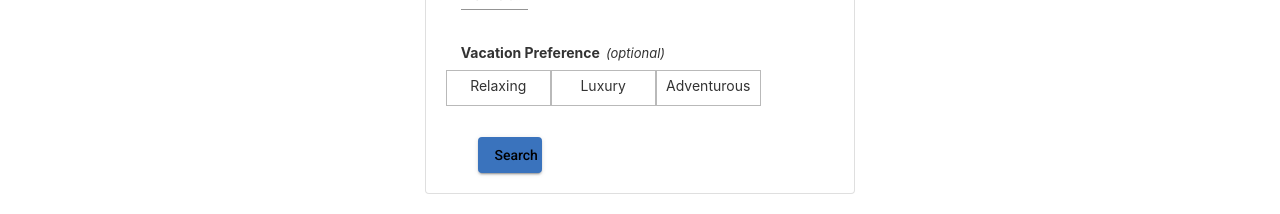
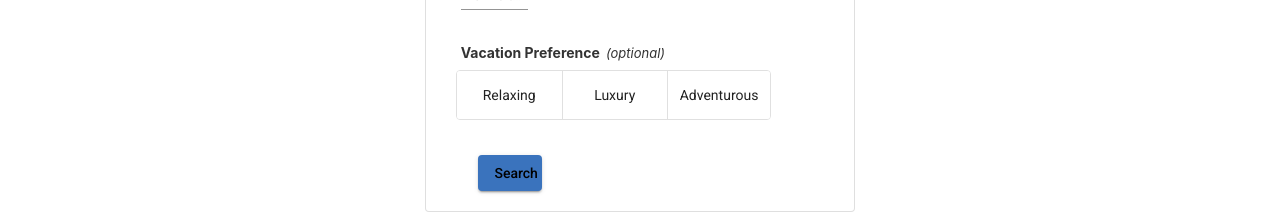
Before and after one commit to gaurankit/Xploresy, an Angular app in the folder Portal/: page /search in a window 1280 px wide. Shown: the part 269-483 px from the top of the page. Built offline with nearby package versions, Linux system fonts and the light colour scheme.

Commit message:
deployment cofig change

```diff
--- a/Portal/src/app/app.component.html
+++ b/Portal/src/app/app.component.html
@@ -5,10 +5,10 @@
   <img
     width="40" style="margin-right:0;"
     alt="Angular Logo"
-    src="https://gaurankit.github.io/WowApp/assets/images/Logo.png"
+    src="https://gaurankit.github.io/Xploresy/assets/images/Logo.png"
   />
 
-  <img width="40%" style="margin:0;" src="https://gaurankit.github.io/WowApp/assets/images/name.png" />
+  <img width="40%" style="margin:0;" src="https://gaurankit.github.io/Xploresy/assets/images/name.png" />
     <div class="spacer"></div>
     <!-- <button mat-icon-button class="example-icon favorite-icon" aria-label="Example icon-button with heart icon">
       <mat-icon>favorite</mat-icon>
--- a/Portal/src/app/checkout/checkout.component.html
+++ b/Portal/src/app/checkout/checkout.component.html
@@ -22,7 +22,7 @@
           <mat-button-toggle value="bold">
             <img src="https://cdn.amtrav.com/purchase/icn-p@2x.png"/>
             <br/>Monthly Payments</mat-button-toggle>
-            <a class="buy-with-crypto" href="https://commerce.coinbase.com/checkout/dd3a2a67-9caa-4e86-a2eb-bd234f3fc271">
+            <a class="buy-with-crypto" target="_blank" href="https://commerce.coinbase.com/checkout/dd3a2a67-9caa-4e86-a2eb-bd234f3fc271">
           <mat-button-toggle value="underline">
             <img src="https://cdn.amtrav.com/purchase/icn-bt@2x.png"/>
             <br/>Pay with Crypto</mat-button-toggle>
--- a/Portal/src/app/home/loader.component.html
+++ b/Portal/src/app/home/loader.component.html
@@ -1,4 +1,4 @@
 <div class="col-md-4" style="margin-top:30px">
     <h3>Please wait while we build you budget plans...</h3>
-    <img width="90%" src="https://gaurankit.github.io/WowApp/assets/images/Ajux_loader.gif" />
+    <img width="90%" src="https://gaurankit.github.io/Xploresy/assets/images/Ajux_loader.gif" />
 </div>
--- a/Portal/src/app/home/search.component.html
+++ b/Portal/src/app/home/search.component.html
@@ -33,7 +33,7 @@
         <div class="height1"></div>
         <span style="font-weight:bold">Vacation Preference</span><span style="font-size:small;font-style:italic;padding-left:6px;">(optional)</span>
         <div class="row">
-            <div class=' radio-wrap'>
+            <!-- <div class=' radio-wrap'>
                 <input type="radio" id="pref-relaxing" (change)="rdbtnClick('Relaxing')" name="preference" value="Relaxing">
                 <label title="Relaxing" class="prefCls" for="pref-relaxing">Relaxing</label>
             </div>
@@ -44,7 +44,16 @@
             <div class=' radio-wrap'>
                 <input type="radio" id="pref-adventurous" (change)="rdbtnClick('Adventurous')" name="preference" value="Adventurous" >
                 <label title="Adventurous" class="prefCls" for="pref-adventurous">Adventurous</label>
-            </div>
+            </div> -->
+
+            <p>
+              <mat-button-toggle-group name="fontStyle" aria-label="Font Style" style="margin-left:10px;">
+                <mat-button-toggle style="width:105px;" (click)="rdbtnClick('Relaxing')" value="Relaxing">Relaxing</mat-button-toggle>
+                <mat-button-toggle style="width:105px;" (click)="rdbtnClick('Luxury')" value="Luxury">Luxury</mat-button-toggle>
+                <mat-button-toggle value="Adventurous" (click)="rdbtnClick('Adventurous')">Adventurous</mat-button-toggle>
+              </mat-button-toggle-group>
+            </p>
+
         </div>
         <div class="height1"></div>
         <div style="display: none;">
```
